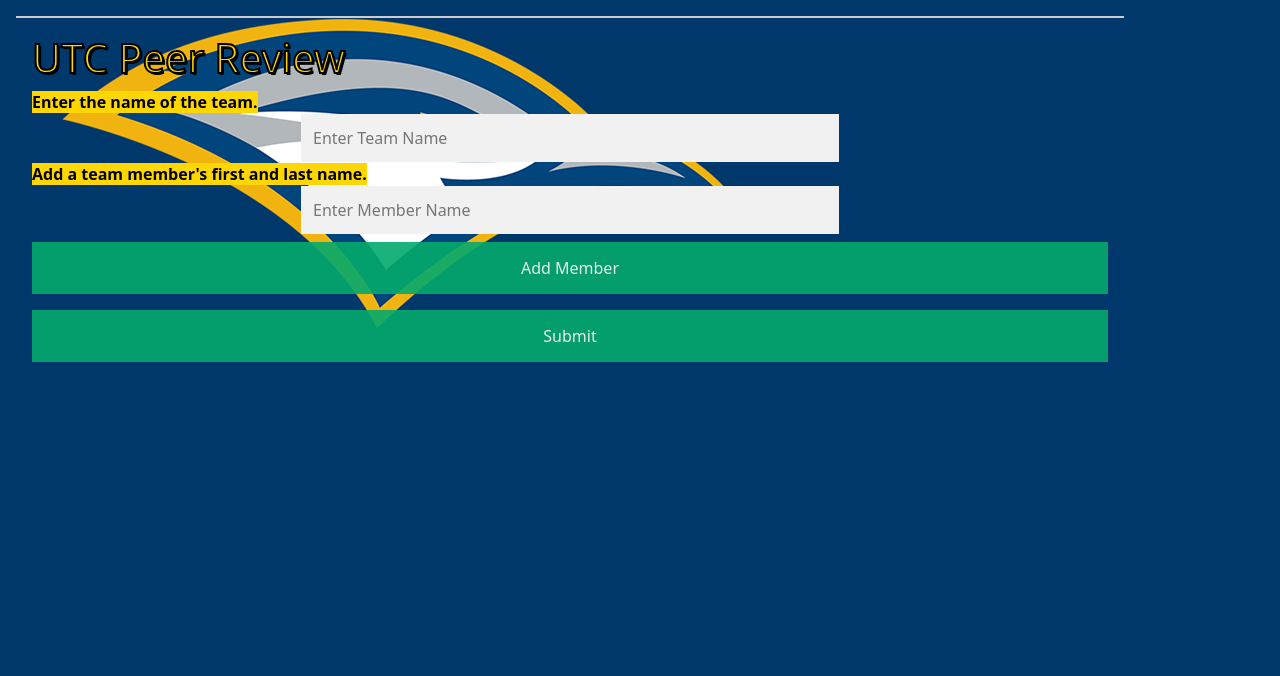
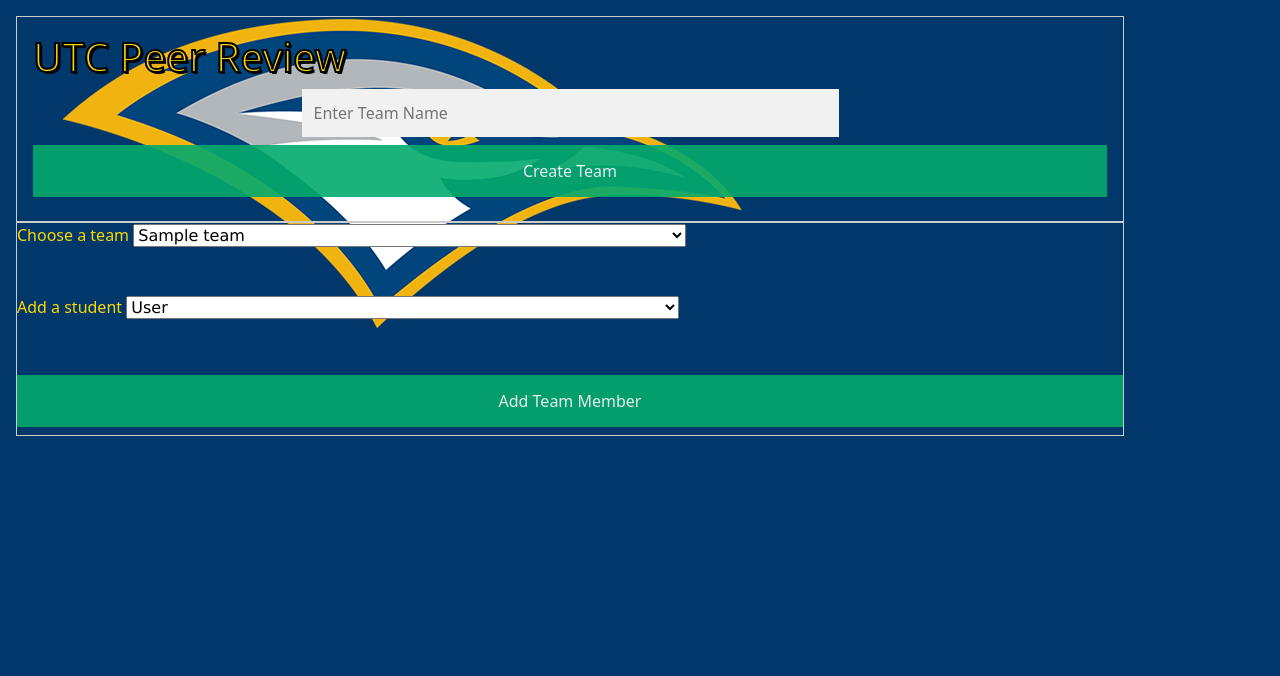
Before and after one commit to Jcampbell30/CS-4900-Project, a Flask app: page /teams in a window 1280 px wide. Shown: the part 56-732 px from the top of the page. Run offline with Flask 3, Linux system fonts and the light colour scheme; tables that the repository leaves empty hold one stand-in row (values such as "Sample post"); parts of the project's set-up code (start-up, migrations or seed data) failed here and were passed over.

Commit message:
created_teams_and_gave_database_function_backend

```diff
--- a/api/website/templates/teams.html
+++ b/api/website/templates/teams.html
@@ -1,27 +1,48 @@
 {% extends 'base.html' %}
 {% block content %}
+<link rel= "stylesheet" type= "text/css" href= "{{ url_for('static',filename='styles/style.css') }}">
 <Style>
-  p1 {
+  p {
     color: black;
     font-weight: bold;
     background-color: gold;
   }
+  select{
+    width: 50%;
+  }
+  label{
+    display: inline-block;
+  }
+
 </Style>
-<form method="POST" style="border:1px solid #ccc"></form>
 
-  <link rel= "stylesheet" type= "text/css" href= "{{ url_for('static',filename='styles/style.css') }}">
+
+
+<form method="POST" style="border:1px solid #ccc" action = "/teams">
   <div class="container">
     <h1>UTC Peer Review</h1>
-
-    <p1>Enter the name of the team.</p1>
-    <input type="text" placeholder="Enter Team Name" name="teamName" required>
-
-    <!-- This should loop. Idk how to do this, I'm going to rip my hair out. -->
-    <p1>Add a team member's first and last name.</p1>
-    <input type="text" placeholder="Enter Member Name" name="teammate" required>
-    <button type="button" value="AddMember">Add Member</button>
-
-    <button type="submit" value="Submit">Submit</button>
+    <input type="text" placeholder="Enter Team Name" name="createTeam" required>
+    <button type="submit" value="Submit">Create Team</button>
   </div>
 </form>
+
+<form method = "GET" style = "border:1px solid #ccc" action = "/teams">
+<div class = "container2">
+<label for="teamName">Choose a team</label>
+<SELECT name="teamID" style="font-family:verdana">
+{% for team in teams %}
+	<OPTION value={{team}}>{{team}}</OPTION>
+{% endfor %}
+</SELECT><br><br><br>
+<label for="studentName">Add a student</label>
+<SELECT name = "studentID" style = "font-family:verdana">
+{% for name in students %}
+	<OPTION value={{name}}>{{name}}</OPTION>
+{% endfor %}
+</SELECT><br><br><br>
+<button type="submit" value="add_member">Add Team Member</button>
+</div>
+</form>
+
+
 {% endblock %}
--- a/api/website/views.py
+++ b/api/website/views.py
@@ -1,8 +1,7 @@
 from flask import Blueprint, render_template, request
-from .models import Rubric
+from .models import Rubric, Team, TeamAssignment, Users
 from . import db
 from datetime import datetime
-
 
 views = Blueprint('views', __name__)
 
@@ -33,7 +32,51 @@ def rubrics():
 
 @views.route('/teams', methods=['GET', 'POST'])
 def teams():
-    return render_template('teams.html')
+    if request.method == 'POST':
+        team_name = request.form['createTeam']
+        team = Team(teamName= team_name, teacherID =1)
+        db.session.add(team)
+        db.session.commit()
+
+    sql = Team.query.filter_by(teacherID = 1).all()
+    print(sql)
+    teams = db.session.query(Team.teamName).all()
+    teams = [team[0] for team in teams]
+
+
+    # When the form is submitted with GET method
+    if request.method == 'GET':
+    # Get the teamName from the form
+        team_name = request.args.get('teamID')
+        #print team_name for debugging purposes
+        print(team_name)
+
+    # Query the Team table to find the team with the matching name
+        team = db.session.query(Team).filter_by(teamName=team_name).first()
+    # Print the team object for debugging purposes
+        print(team)
+
+    # If a team was found
+        if team:
+            # Get the teamID from the team object
+            team_id = team.teamID
+            # Get the studentID from the form / which is the name in the drop down list
+            student = request.args.get('studentID')
+            #query the db to see if the user exists
+            user = db.session.query(Users).filter_by(userLastName=student).first()
+            #make the user_id variable the users ID
+            user_id = user.userID
+            # Create a new TeamAssignment object with the teamID and userID
+            team_assignment = TeamAssignment(teamID=team_id, userID=user_id)
+            # Add the new TeamAssignment to the database and commit the transaction
+            db.session.add(team_assignment)
+            db.session.commit()
+    # Query the Users table to get a list of all the student last names
+    students = db.session.query(Users.userLastName).all()
+    # Extract the student last names from the query results
+    students = [student[0] for student in students]
+    # Render the teams.html template and pass in the teams and students variables
+    return render_template('teams.html', teams=teams, students=students)
 
 @views.route('/assignments', methods=['GET', 'POST'])
 def assignments():
```
